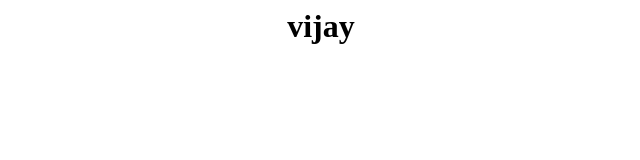
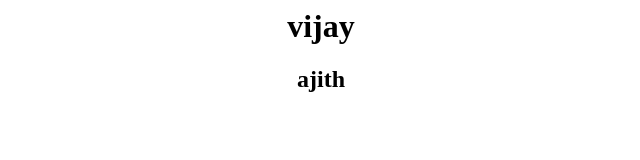
Before and after one commit to ssabarivasan2007-pixel/rehearsal, a plain HTML site: page index.html in a window 1280 px wide. Shown: the full height of the page, 319-959 px from the left. Drawn offline with Linux system fonts and the light colour scheme.

Commit message:
Add h2 element with text 'ajith' to index.html

```diff
--- a/index.html
+++ b/index.html
@@ -1,3 +1,4 @@
 <center>
   <h1>vijay</h1>
+  <h2>ajith</h2>
 </center>
```
